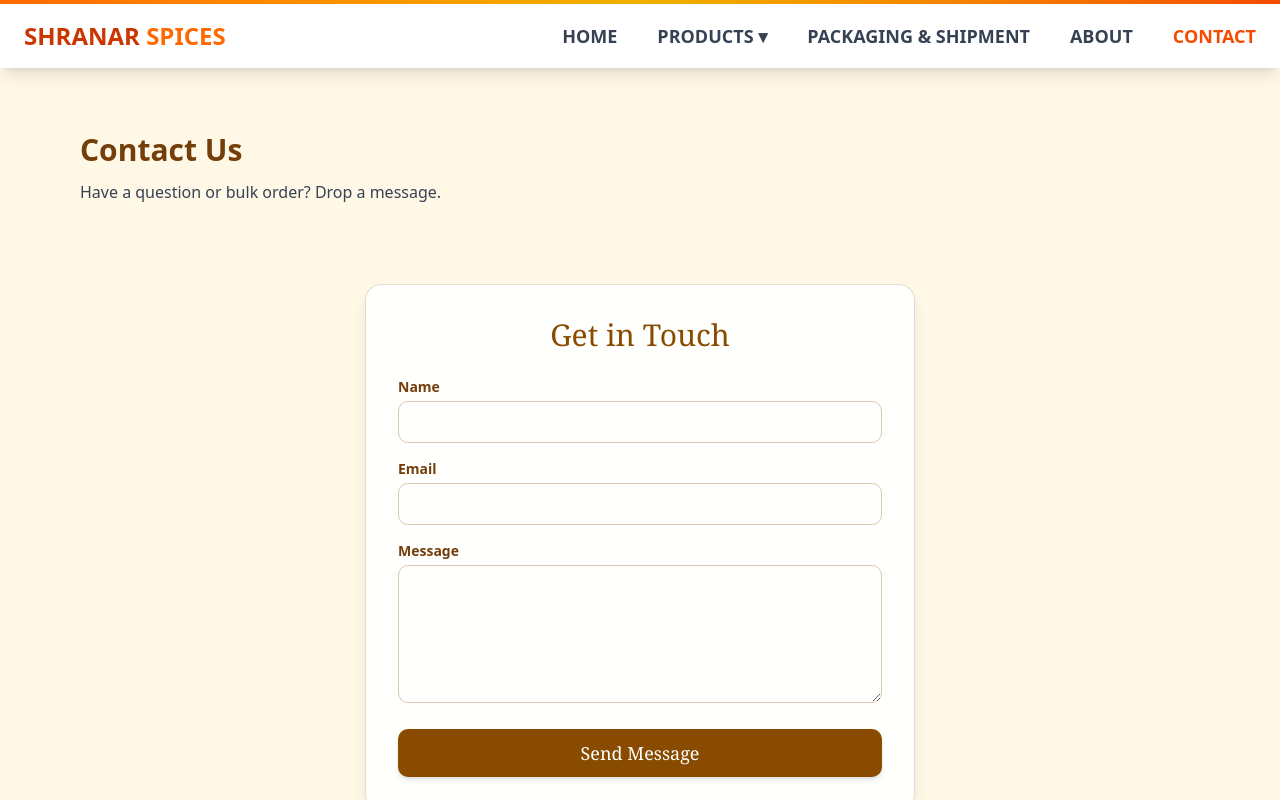
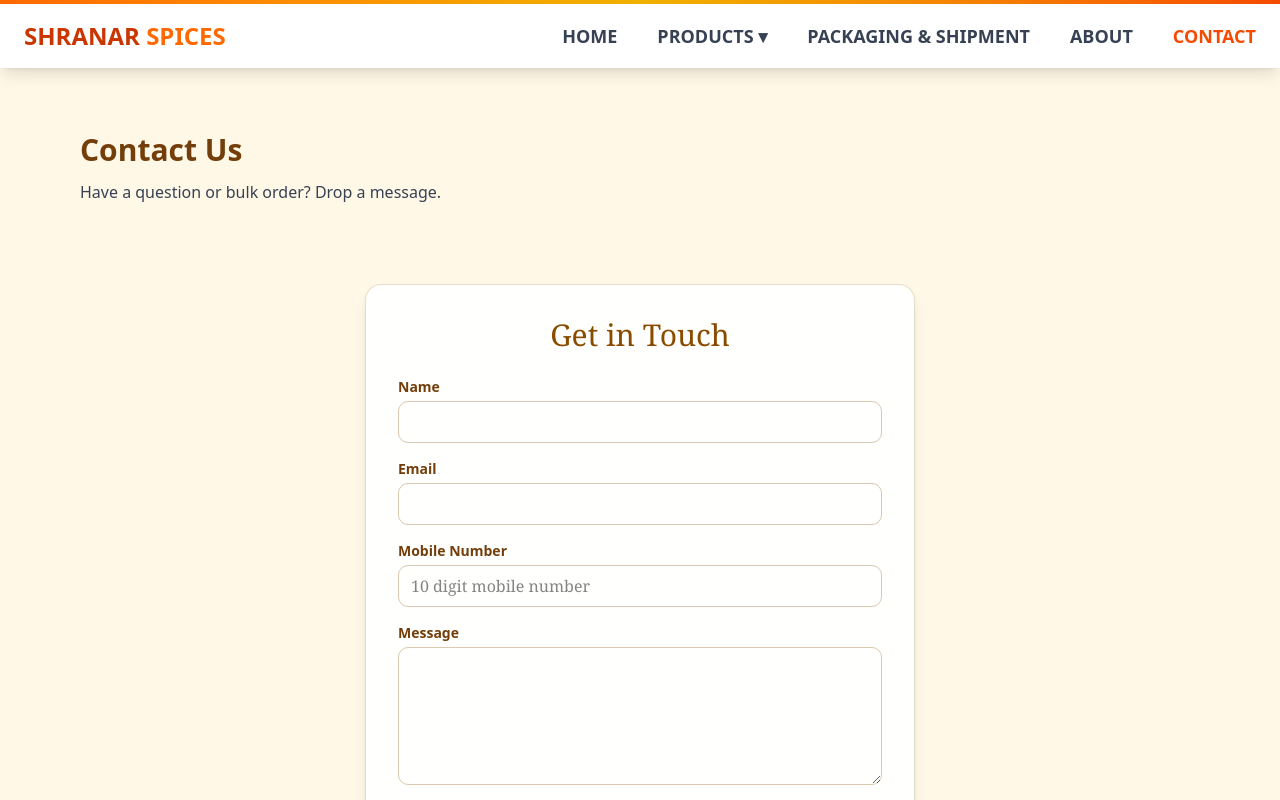
Before and after one commit to sureshchoudharysirvi/shranarspices, a Next.js app: page /contact in a window 1280 px wide. Shown: the top 800 px of the page. Built offline with nearby package versions, Linux system fonts and the light colour scheme.

Commit message:
Connected database to cloud PostgreSQL using env

```diff
--- a/app/api/contact/route.js
+++ b/app/api/contact/route.js
@@ -4,11 +4,11 @@ import pool from "../../../lib/db"
 
 export async function POST(req) {
   try {
-    const { name, email, message } = await req.json()
+    const { name, email,  mobile, message } = await req.json()
 
     await pool.query(
-      "INSERT INTO contact (name, email, message) VALUES ($1, $2, $3)",
-      [name, email, message]
+      "INSERT INTO contact (name, email,mobile, message) VALUES ($1, $2, $3, $4)",
+      [name, email,mobile, message]
     )
 
     return Response.json({ success: true }, { status: 200 })
--- a/components/ContactForm.jsx
+++ b/components/ContactForm.jsx
@@ -2,7 +2,7 @@
 import { useState } from "react"
 
 export default function ContactForm() {
-  const [form, setForm] = useState({ name: "", email: "", message: "" })
+  const [form, setForm] = useState({ name: "", email: "",  mobile: "", message: "" })
   const [status, setStatus] = useState(null)
 
   function onChange(e) {
@@ -22,7 +22,7 @@ export default function ContactForm() {
 
       if (res.ok) {
         setStatus("success")
-        setForm({ name: "", email: "", message: "" })
+        setForm({ name: "", email: "",  mobile: "", message: "" })
       } else {
         setStatus("error")
       }
@@ -63,6 +63,21 @@ export default function ContactForm() {
             required
           />
         </div>
+<div className="mb-4">
+  <label className="block text-sm font-semibold text-yellow-900 mb-1">
+    Mobile Number
+  </label>
+  <input
+    type="tel"
+    name="mobile"
+    value={form.mobile}
+    onChange={onChange}
+    pattern="[0-9]{10}"
+    placeholder="10 digit mobile number"
+    className="w-full border border-yellow-800/30 px-3 py-2 rounded-lg focus:outline-yellow-800 font-serif"
+    required
+  />
+</div>
 
         <div className="mb-5">
           <label className="block text-sm font-semibold text-yellow-900 mb-1">Message</label>
```
